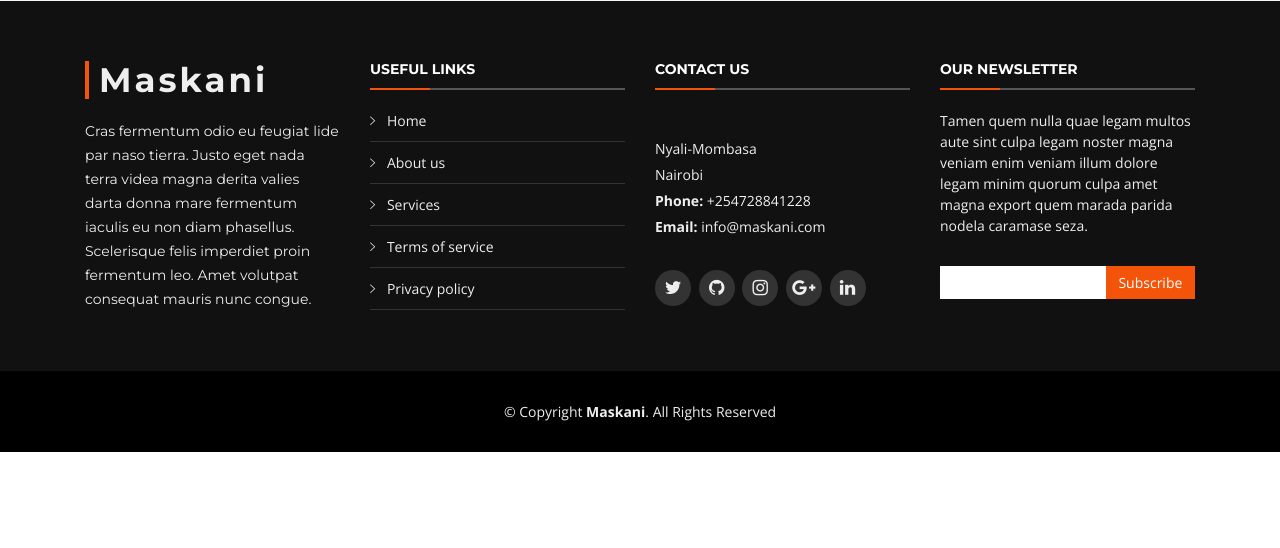
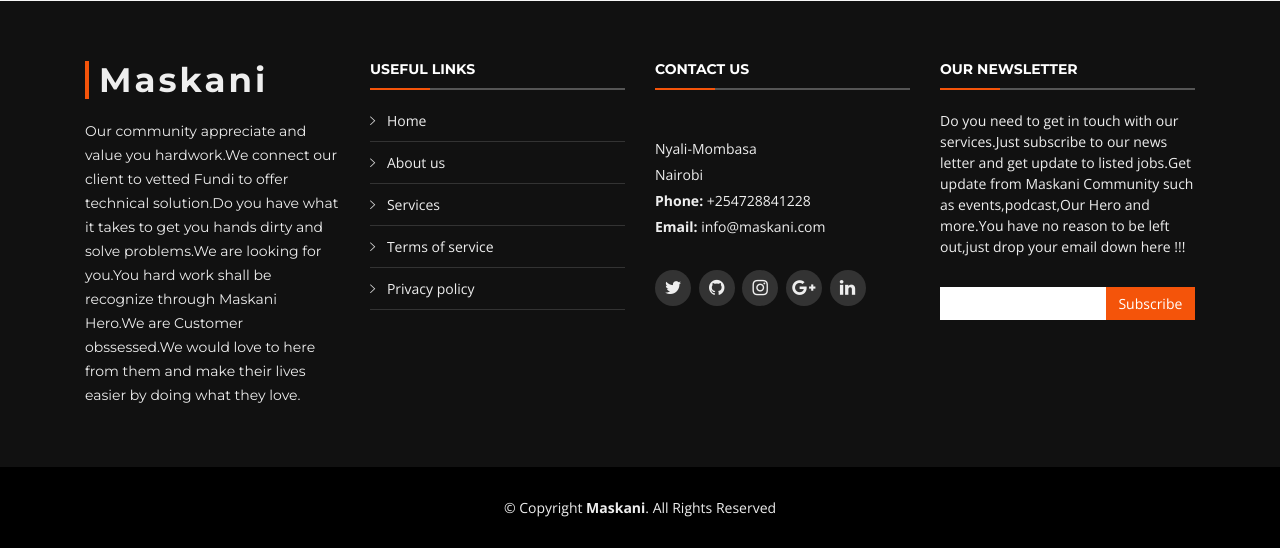
Before and after one commit to Mtsumi/maskani, a Flask app: page / in a window 1280 px wide. Shown: the part 5680-6228 px from the top of the page. Before the commit the page ends 6132 px from the top, so only its background shows below. Run offline with Flask 2, Linux system fonts and the light colour scheme; some libraries are stand-ins or nearby versions; some web fonts are replaced.

Commit message:
index update

```diff
--- a/templates/pages/index.html
+++ b/templates/pages/index.html
@@ -819,7 +819,7 @@
 
           <div class="col-lg-3 col-md-6 footer-info">
             <h3>Maskani</h3>
-            <p>Cras fermentum odio eu feugiat lide par naso tierra. Justo eget nada terra videa magna derita valies darta donna mare fermentum iaculis eu non diam phasellus. Scelerisque felis imperdiet proin fermentum leo. Amet volutpat consequat mauris nunc congue.</p>
+            <p>Our community appreciate and value you hardwork.We connect our client to vetted Fundi to offer technical solution.Do you have what it takes to get you hands dirty and solve problems.We are looking for you.You hard work shall be recognize through Maskani Hero.We are Customer obssessed.We would love to here from them and make their lives easier by doing what they love.</p>
           </div>
 
           <div class="col-lg-3 col-md-6 footer-links">
@@ -855,7 +855,7 @@
 
           <div class="col-lg-3 col-md-6 footer-newsletter">
             <h4>Our Newsletter</h4>
-            <p>Tamen quem nulla quae legam multos aute sint culpa legam noster magna veniam enim veniam illum dolore legam minim quorum culpa amet magna export quem marada parida nodela caramase seza.</p>
+            <p>Do you need to get in touch with our services.Just subscribe to our news letter and get update to listed jobs.Get update from Maskani Community such as events,podcast,Our Hero and more.You have no reason to be left out,just drop your email down here !!!</p>
             <form action="" method="post">
               <input type="email" name="email"><input type="submit"  value="Subscribe">
             </form>
```
